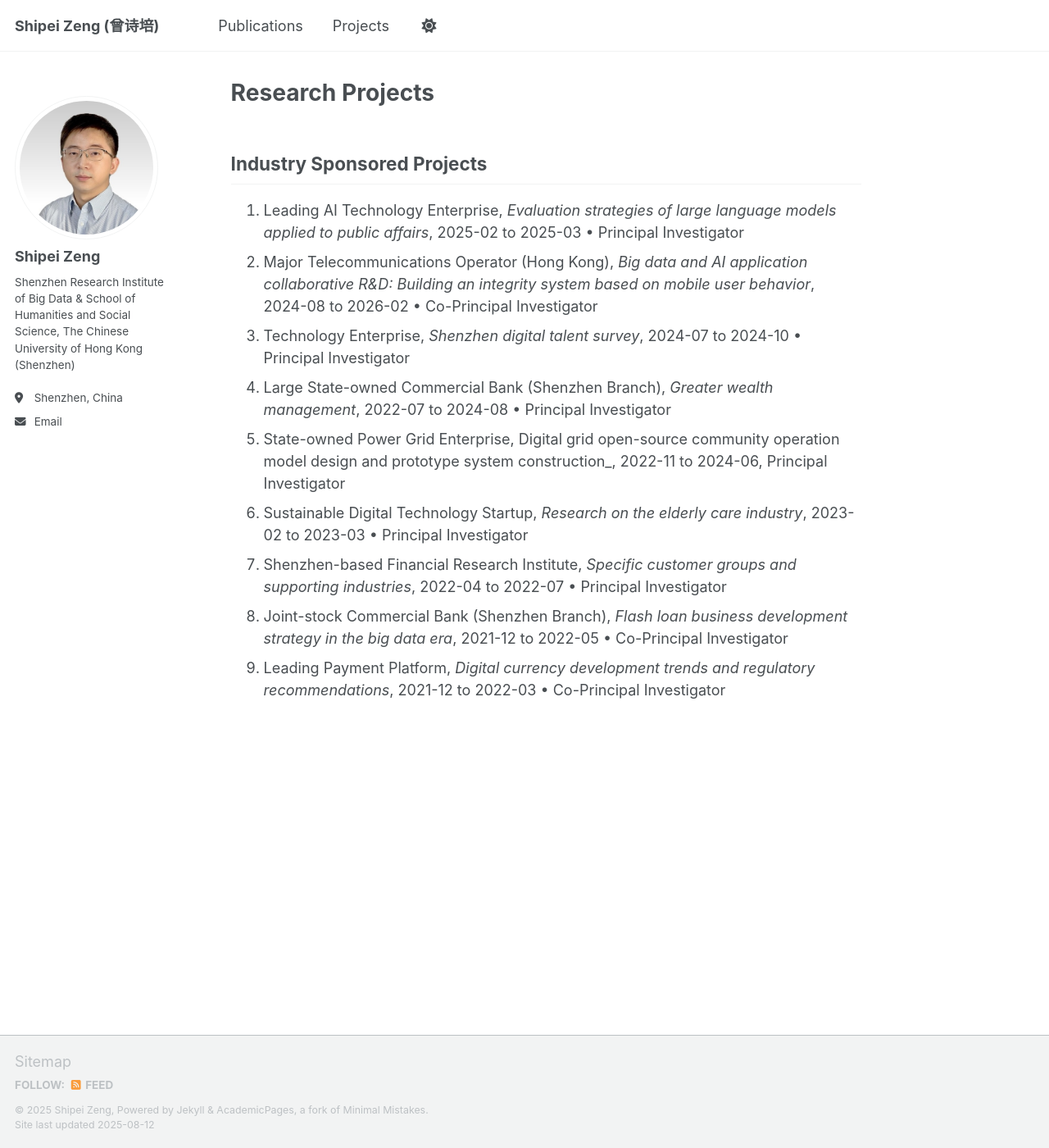
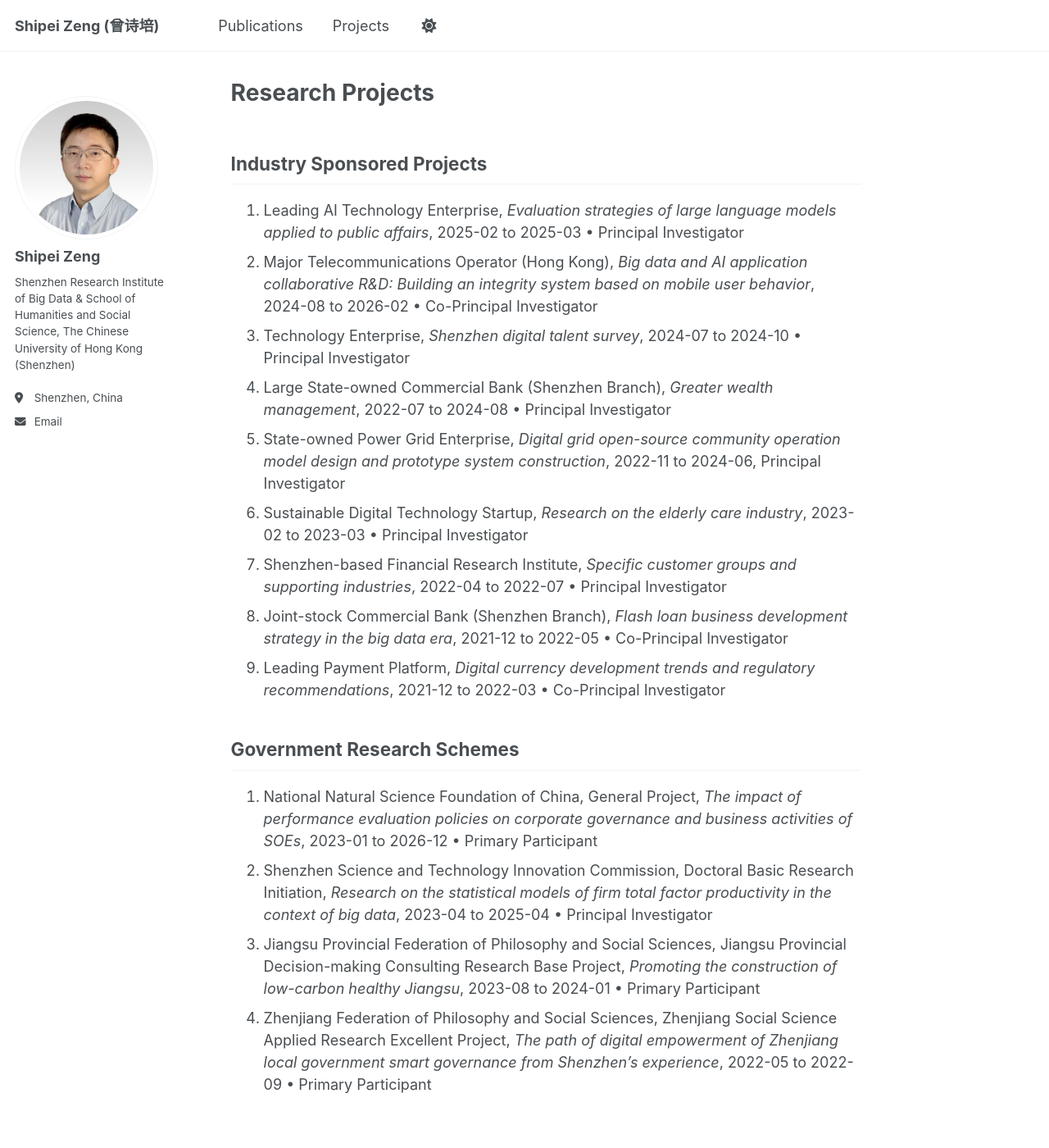
Before and after one commit to shipei-zeng/shipei-zeng.github.io, a Jekyll site: the page built from _pages/projects.md, in a window 1280 px wide and 1400 px high. Shown: the whole window at 82% size. Built offline with Jekyll 4.4.1, drawn with Linux system fonts in a browser that asks for light colours; a script that is not in the unit is left out.

Commit message:
Update projects.md

```diff
--- a/_pages/projects.md
+++ b/_pages/projects.md
@@ -9,8 +9,15 @@ Industry Sponsored Projects
 1. Major Telecommunications Operator (Hong Kong), _Big data and AI application collaborative R&D: Building an integrity system based on mobile user behavior_, 2024-08 to 2026-02 • Co-Principal Investigator
 1. Technology Enterprise, _Shenzhen digital talent survey_, 2024-07 to 2024-10 • Principal Investigator
 1. Large State-owned Commercial Bank (Shenzhen Branch), _Greater wealth management_, 2022-07 to 2024-08 • Principal Investigator
-1. State-owned Power Grid Enterprise, Digital grid open-source community operation model design and prototype system construction_, 2022-11 to 2024-06, Principal Investigator
+1. State-owned Power Grid Enterprise, _Digital grid open-source community operation model design and prototype system construction_, 2022-11 to 2024-06, Principal Investigator
 1. Sustainable Digital Technology Startup, _Research on the elderly care industry_, 2023-02 to 2023-03 • Principal Investigator
 1. Shenzhen-based Financial Research Institute, _Specific customer groups and supporting industries_, 2022-04 to 2022-07 • Principal Investigator
 1. Joint-stock Commercial Bank (Shenzhen Branch), _Flash loan business development strategy in the big data era_, 2021-12 to 2022-05 • Co-Principal Investigator
 1. Leading Payment Platform, _Digital currency development trends and regulatory recommendations_, 2021-12 to 2022-03 • Co-Principal Investigator
+
+Government Research Schemes
+------
+1. National Natural Science Foundation of China, General Project, _The impact of performance evaluation policies on corporate governance and business activities of SOEs_, 2023-01 to 2026-12 • Primary Participant
+1. Shenzhen Science and Technology Innovation Commission, Doctoral Basic Research Initiation, _Research on the statistical models of firm total factor productivity in the context of big data_, 2023-04 to 2025-04 • Principal Investigator
+1. Jiangsu Provincial Federation of Philosophy and Social Sciences, Jiangsu Provincial Decision-making Consulting Research Base Project, _Promoting the construction of low-carbon healthy Jiangsu_, 2023-08 to 2024-01 • Primary Participant
+1. Zhenjiang Federation of Philosophy and Social Sciences, Zhenjiang Social Science Applied Research Excellent Project, _The path of digital empowerment of Zhenjiang local government smart governance from Shenzhen's experience_, 2022-05 to 2022-09 • Primary Participant
```
